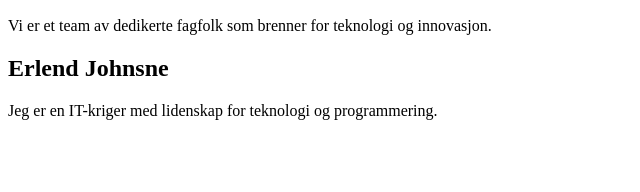
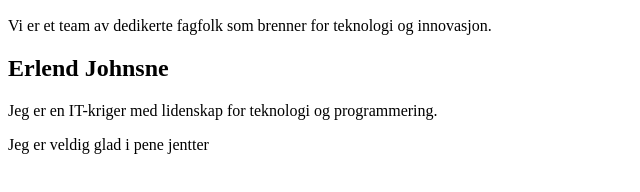
Before and after one commit to DATA1200-2025/valgfri-oppgave-1-git-anbefales-it-krigerne, a plain HTML site: page index.html in a window 1280 px wide. Shown: the part 110-302 px from the top of the page, without its empty margins (0-640 px from the left). Drawn offline with Linux system fonts and the light colour scheme.

Commit message:
pene jentter

```diff
--- a/index.html
+++ b/index.html
@@ -14,6 +14,8 @@
     <h2>Erlend Johnsne</h2>
     <p>Jeg er en IT-kriger med lidenskap for teknologi og programmering.</p>
 
+    <p>Jeg er veldig glad i pene jentter</p>
+
 </body>
 
 </html>
```
